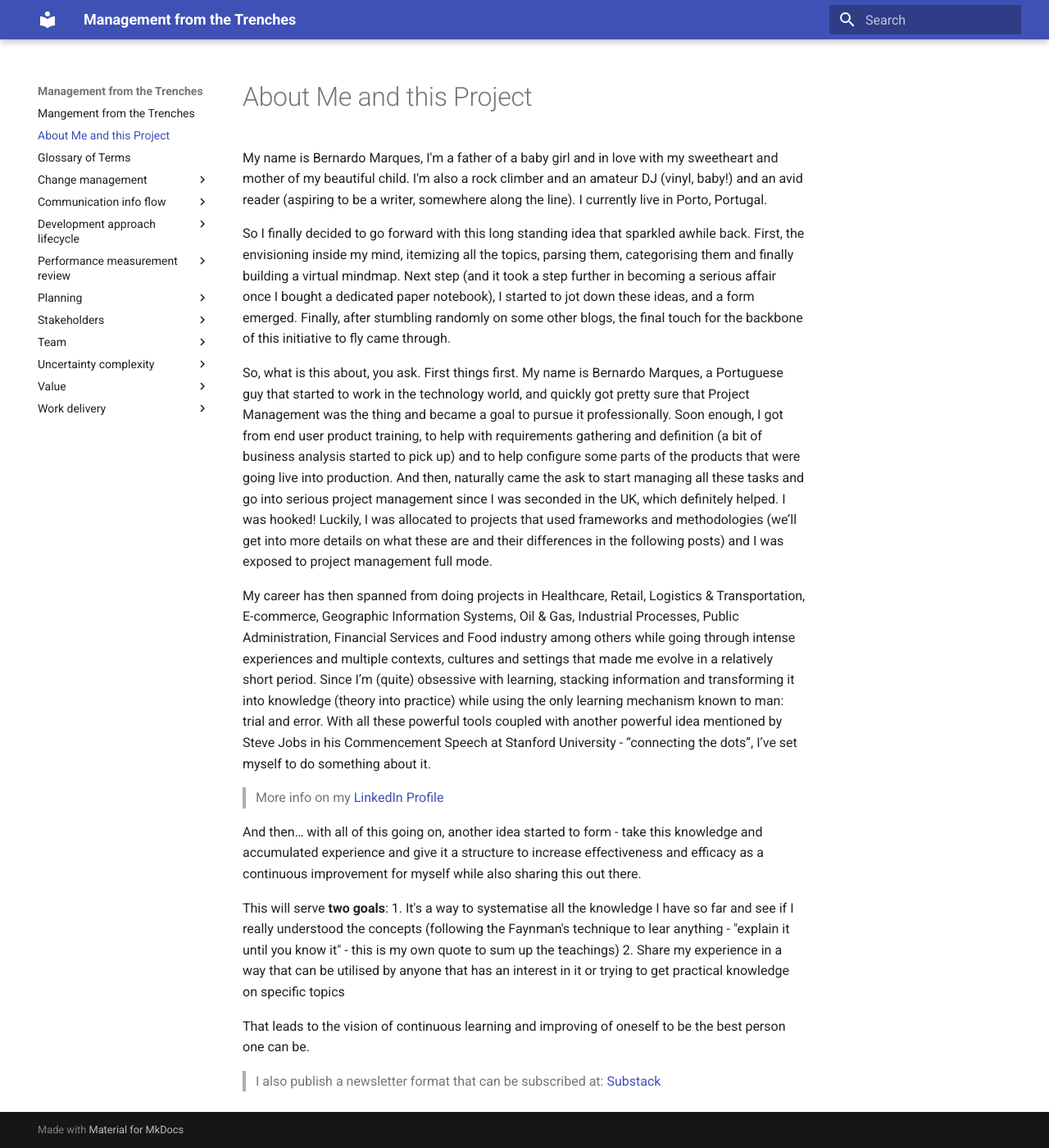
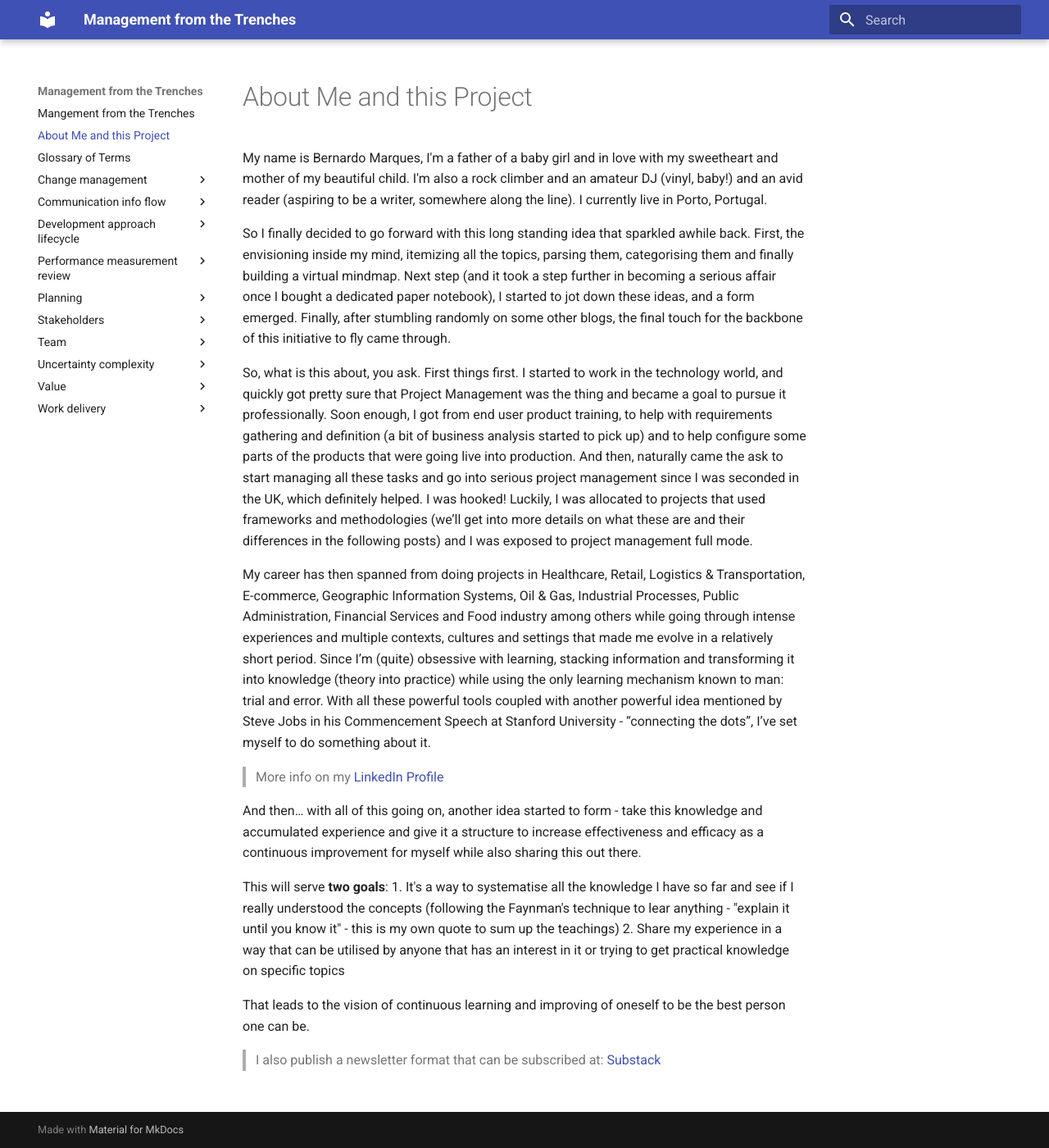
Before and after one commit to bmhash/bmhash.github.io, an MkDocs documentation site: the page built from docs/AboutMe.md, in a window 1280 px wide and 1400 px high. Shown: the whole window at 82% size. Built offline with MkDocs 1.6.1 and Material for MkDocs 9.7.7, drawn with Linux system fonts in a browser that asks for light colours.

Commit message:
Update About Me

```diff
--- a/docs/AboutMe.md
+++ b/docs/AboutMe.md
@@ -4,7 +4,7 @@ My name is Bernardo Marques, I'm a father of a baby girl and in love with my swe
 
 So I finally decided to go forward with this long standing idea that sparkled awhile back. First, the envisioning inside my mind, itemizing all the topics, parsing them, categorising them and finally building a virtual mindmap. Next step (and it took a step further in becoming a serious affair once I bought a dedicated paper notebook), I started to jot down these ideas, and a form emerged. Finally, after stumbling randomly on some other blogs, the final touch for the backbone of this initiative to fly came through.
 
-So, what is this about, you ask. First things first. My name is Bernardo Marques, a Portuguese guy that started to work in the technology world, and quickly got pretty sure that Project Management was the thing and became a goal to pursue it professionally. Soon enough, I got from end user product training, to help with requirements gathering and definition (a bit of business analysis started to pick up) and to help configure some parts of the products that were going live into production. And then, naturally came the ask to start managing all these tasks and go into serious project management since I was seconded in the UK, which definitely helped. I was hooked! Luckily, I was allocated to projects that used frameworks and methodologies (we’ll get into more details on what these are and their differences in the following posts) and I was exposed to project management full mode.
+So, what is this about, you ask. First things first. I started to work in the technology world, and quickly got pretty sure that Project Management was the thing and became a goal to pursue it professionally. Soon enough, I got from end user product training, to help with requirements gathering and definition (a bit of business analysis started to pick up) and to help configure some parts of the products that were going live into production. And then, naturally came the ask to start managing all these tasks and go into serious project management since I was seconded in the UK, which definitely helped. I was hooked! Luckily, I was allocated to projects that used frameworks and methodologies (we’ll get into more details on what these are and their differences in the following posts) and I was exposed to project management full mode.
 
 My career has then spanned from doing projects in Healthcare, Retail, Logistics & Transportation, E-commerce, Geographic Information Systems, Oil & Gas, Industrial Processes, Public Administration, Financial Services and Food industry among others while going through intense experiences and multiple contexts, cultures and settings that made me evolve in a relatively short period. Since I’m (quite) obsessive with learning, stacking information and transforming it into knowledge (theory into practice) while using the only learning mechanism known to man: trial and error. With all these powerful tools coupled with another powerful idea mentioned by Steve Jobs in his Commencement Speech at Stanford University - “connecting the dots”, I’ve set myself to do something about it.
 
```
